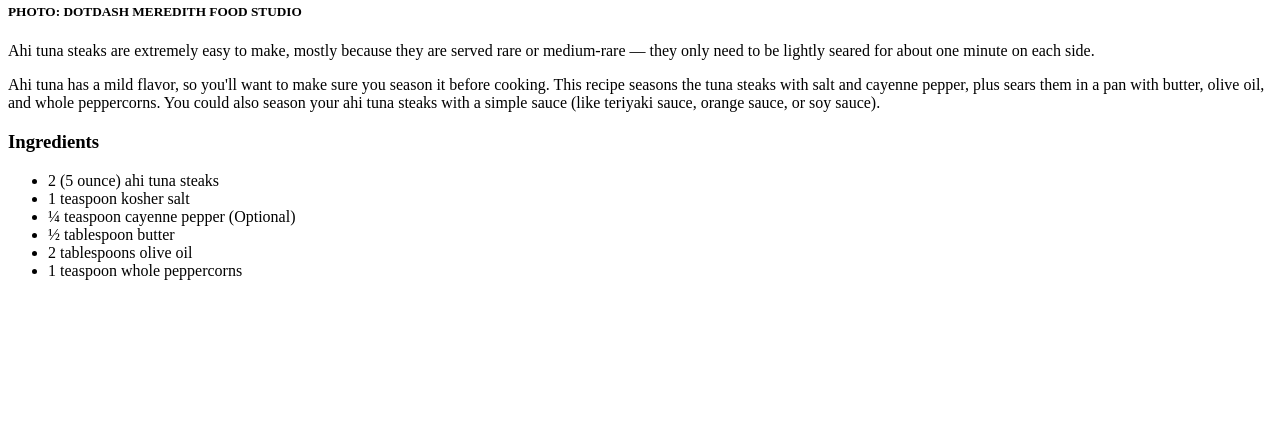
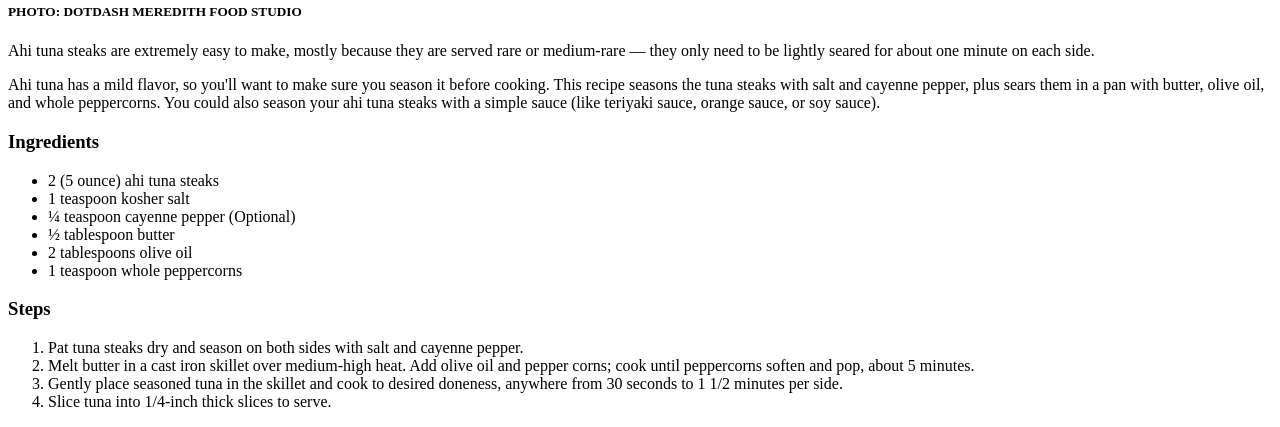
Before and after one commit to Kangaa-Bit69/odin-recipes, a plain HTML site: page recipes/searedAhiTunaSteaks.html in a window 1280 px wide. Shown: the part 402-829 px from the top of the page. Before the commit the page ends 800 px from the top, so only its background shows below. Drawn offline with Linux system fonts and the light colour scheme.

Commit message:
add cooking steps to seared ahi recipe

```diff
--- a/recipes/searedAhiTunaSteaks.html
+++ b/recipes/searedAhiTunaSteaks.html
@@ -19,6 +19,13 @@
       <li>2 tablespoons olive oil</li>
       <li>1 teaspoon whole peppercorns</li>
     </ul>
+    <h3>Steps</h3>
+    <ol>
+      <li>Pat tuna steaks dry and season on both sides with salt and cayenne pepper.</li>
+      <li>Melt butter in a cast iron skillet over medium-high heat. Add olive oil and pepper corns; cook until peppercorns soften and pop, about 5 minutes.</li>
+      <li>Gently place seasoned tuna in the skillet and cook to desired doneness, anywhere from 30 seconds to 1 1/2 minutes per side.</li>
+      <li>Slice tuna into 1/4-inch thick slices to serve.</li>
+    </ol>
     <main></main>
     <footer></footer>
   </body>
```
